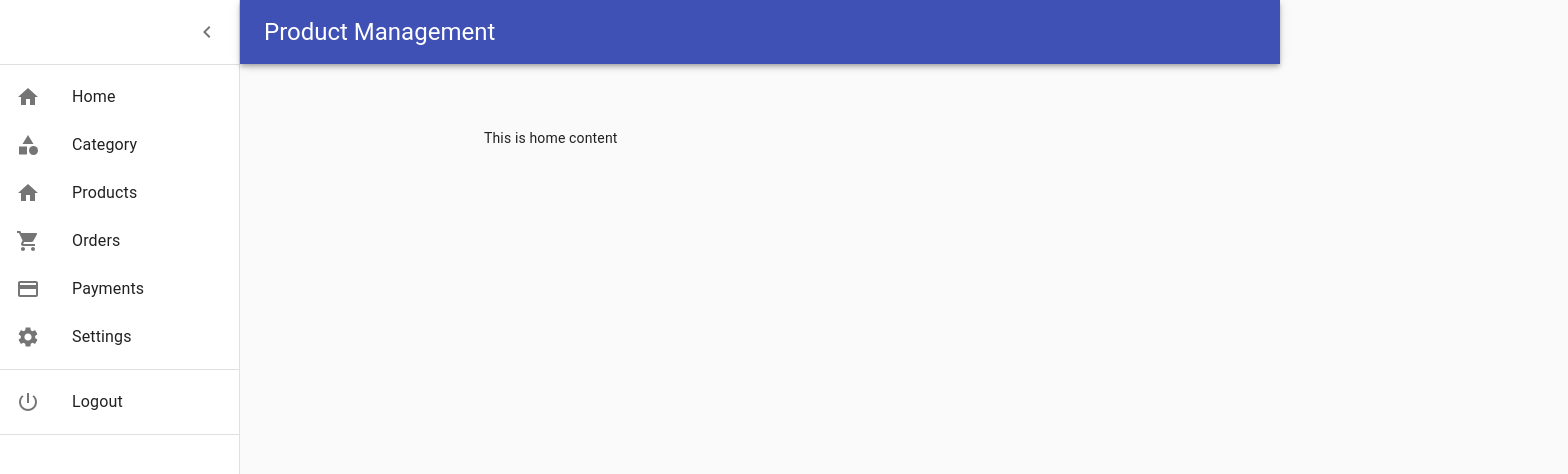
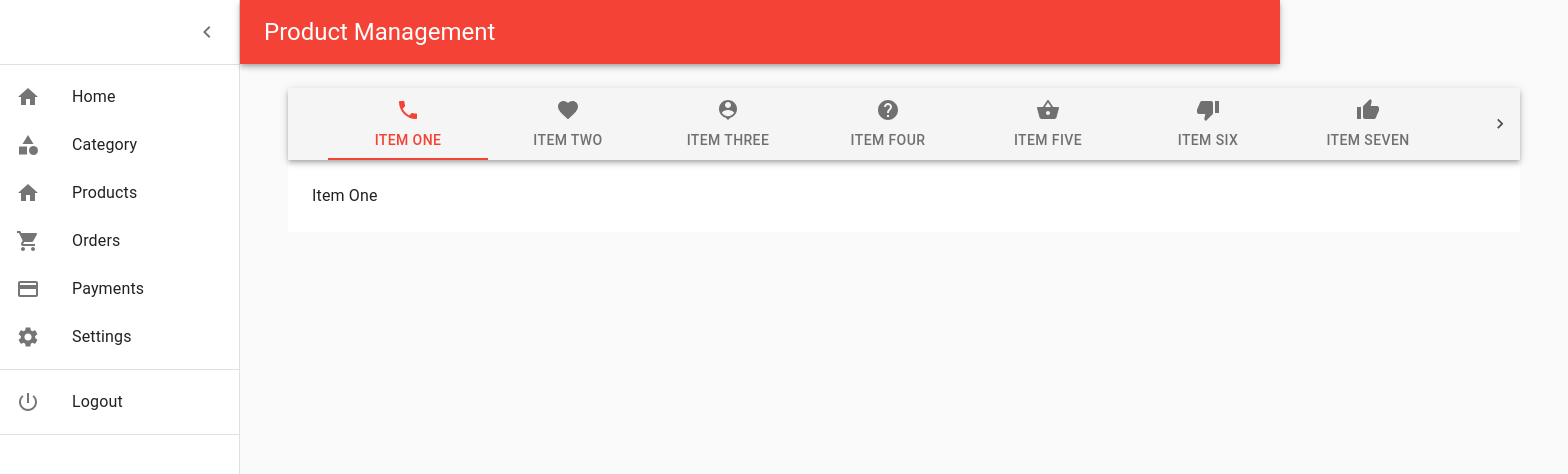
Before and after one commit to RamekhCHHOENG/thunder-mall-store, a React (Create React App) app: page / in a window 1280 px wide. Shown: the top 474 px of the page, 1568 px wide, since content can reach past the window. Built offline with nearby package versions, Linux system fonts and the light colour scheme.

Commit message:
home screen dashboard

```diff
--- a/src/index.js
+++ b/src/index.js
@@ -6,10 +6,21 @@
 import 'bootstrap/dist/css/bootstrap.min.css';
 import { BrowserRouter } from 'react-router-dom';
 
+import { createMuiTheme, ThemeProvider } from '@material-ui/core/styles';
+import red from '@material-ui/core/colors/red';
+
+const theme = createMuiTheme({
+  palette: {
+    primary: red,
+  },
+});
+
 ReactDOM.render(
   <React.StrictMode>
     <BrowserRouter>
+    <ThemeProvider theme={theme}>
       <App />
+    </ThemeProvider>
     </BrowserRouter>
   </React.StrictMode>,
   document.getElementById('root')
--- a/src/view/Home.js
+++ b/src/view/Home.js
@@ -1,14 +1,12 @@
 
 import React, { Component } from "react";
 import { Container, Box } from '@material-ui/core'
-
+import Tabs from './Home/Tab'
 export default class Home extends Component {
     render() {
         return (
-          <Container maxWidth="sm">
-            <Box mt="40px">
-              <div>This is home content</div>
-            </Box>
+          <Container>
+            <Tabs/>
           </Container>
         );
     }
--- /dev/null
+++ b/src/view/Home/Tab.js
@@ -0,0 +1,115 @@
+import React from 'react';
+import PropTypes from 'prop-types';
+import { makeStyles } from '@material-ui/core/styles';
+import AppBar from '@material-ui/core/AppBar';
+import Tabs from '@material-ui/core/Tabs';
+import Tab from '@material-ui/core/Tab';
+import PhoneIcon from '@material-ui/icons/Phone';
+import FavoriteIcon from '@material-ui/icons/Favorite';
+import PersonPinIcon from '@material-ui/icons/PersonPin';
+import HelpIcon from '@material-ui/icons/Help';
+import ShoppingBasket from '@material-ui/icons/ShoppingBasket';
+import ThumbDown from '@material-ui/icons/ThumbDown';
+import ThumbUp from '@material-ui/icons/ThumbUp';
+import Typography from '@material-ui/core/Typography';
+import Box from '@material-ui/core/Box';
+
+function TabPanel(props) {
+  const { children, value, index, ...other } = props;
+
+  return (
+    <div
+      role="tabpanel"
+      hidden={value !== index}
+      id={`scrollable-force-tabpanel-${index}`}
+      aria-labelledby={`scrollable-force-tab-${index}`}
+      {...other}
+    >
+      {value === index && (
+        <Box p={3}>
+          <Typography>{children}</Typography>
+        </Box>
+      )}
+    </div>
+  );
+}
+
+TabPanel.propTypes = {
+  children: PropTypes.node,
+  index: PropTypes.any.isRequired,
+  value: PropTypes.any.isRequired,
+};
+
+function a11yProps(index) {
+  return {
+    id: `scrollable-force-tab-${index}`,
+    'aria-controls': `scrollable-force-tabpanel-${index}`,
+  };
+}
+
+const useStyles = makeStyles((theme) => ({
+  root: {
+    flexGrow: 1,
+    width: '100%',
+    backgroundColor: theme.palette.background.paper,
+  },
+}));
+
+export default function ScrollableTabsButtonForce() {
+  const classes = useStyles();
+  const [value, setValue] = React.useState(0);
+
+  const handleChange = (event, newValue) => {
+    setValue(newValue);
+  };
+
+  return (
+    <div className={classes.root}>
+      <AppBar position="static" color="default">
+        <Tabs
+          value={value}
+          onChange={handleChange}
+          variant="scrollable"
+          scrollButtons="on"
+          indicatorColor="primary"
+          textColor="primary"
+          aria-label="scrollable force tabs example"
+        >
+          <Tab label="Item One" icon={<PhoneIcon />} {...a11yProps(0)} />
+          <Tab label="Item Two" icon={<FavoriteIcon />} {...a11yProps(1)} />
+          <Tab label="Item Three" icon={<PersonPinIcon />} {...a11yProps(2)} />
+          <Tab label="Item Four" icon={<HelpIcon />} {...a11yProps(3)} />
+          <Tab label="Item Five" icon={<ShoppingBasket />} {...a11yProps(4)} />
+          <Tab label="Item Six" icon={<ThumbDown />} {...a11yProps(5)} />
+          <Tab label="Item Seven" icon={<ThumbUp />} {...a11yProps(6)} />
+          <Tab label="Item Seven" icon={<ThumbUp />} {...a11yProps(6)} />
+          <Tab label="Item Seven" icon={<ThumbUp />} {...a11yProps(6)} />
+          <Tab label="Item Seven" icon={<ThumbUp />} {...a11yProps(6)} />
+          <Tab label="Item Seven" icon={<ThumbUp />} {...a11yProps(6)} />
+          <Tab label="Item Seven" icon={<ThumbUp />} {...a11yProps(6)} />
+        </Tabs>
+      </AppBar>
+      <TabPanel value={value} index={0}>
+        Item One
+      </TabPanel>
+      <TabPanel value={value} index={1}>
+        Item Two
+      </TabPanel>
+      <TabPanel value={value} index={2}>
+        Item Three
+      </TabPanel>
+      <TabPanel value={value} index={3}>
+        Item Four
+      </TabPanel>
+      <TabPanel value={value} index={4}>
+        Item Five
+      </TabPanel>
+      <TabPanel value={value} index={5}>
+        Item Six
+      </TabPanel>
+      <TabPanel value={value} index={6}>
+        Item Seven
+      </TabPanel>
+    </div>
+  );
+}
```
Also changed, not shown: 1 other file (tests, documents, lock files or other folders).
